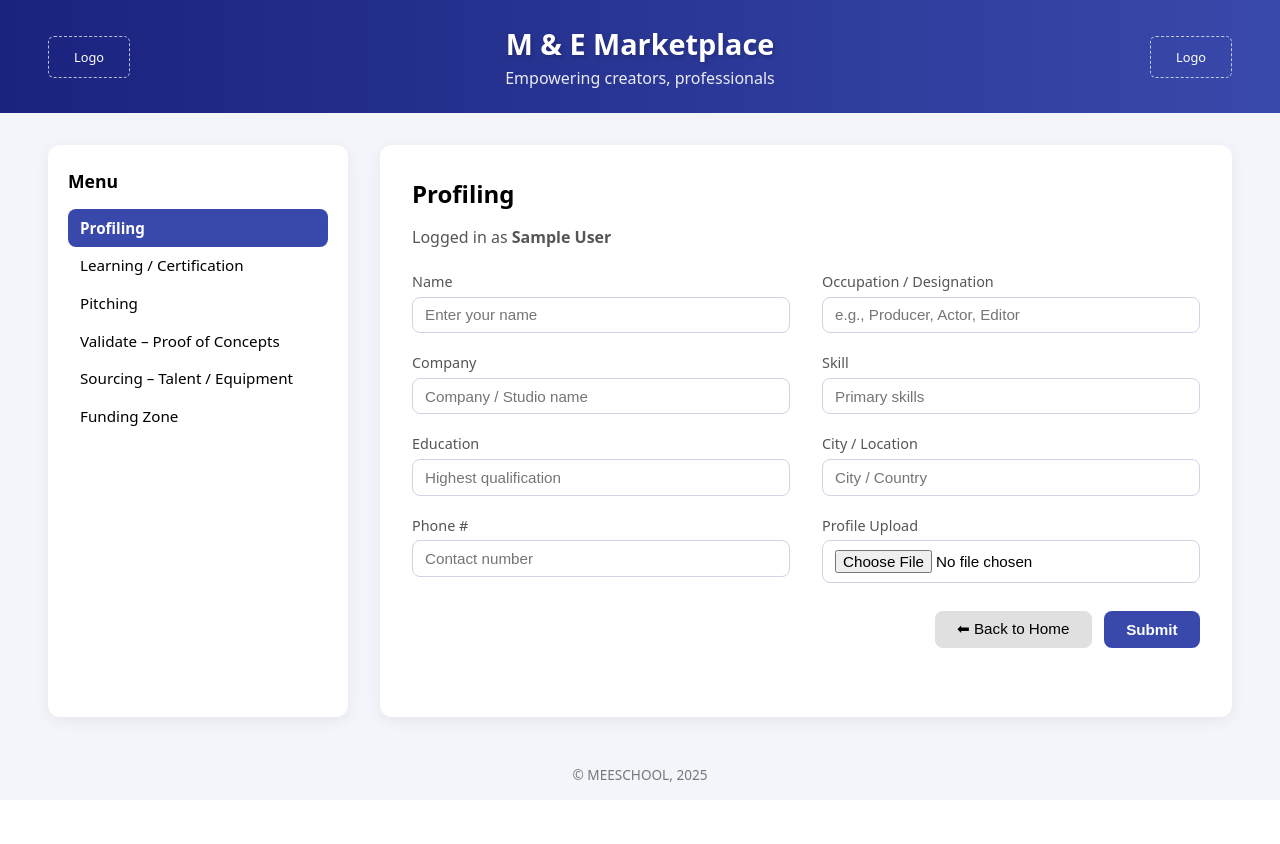
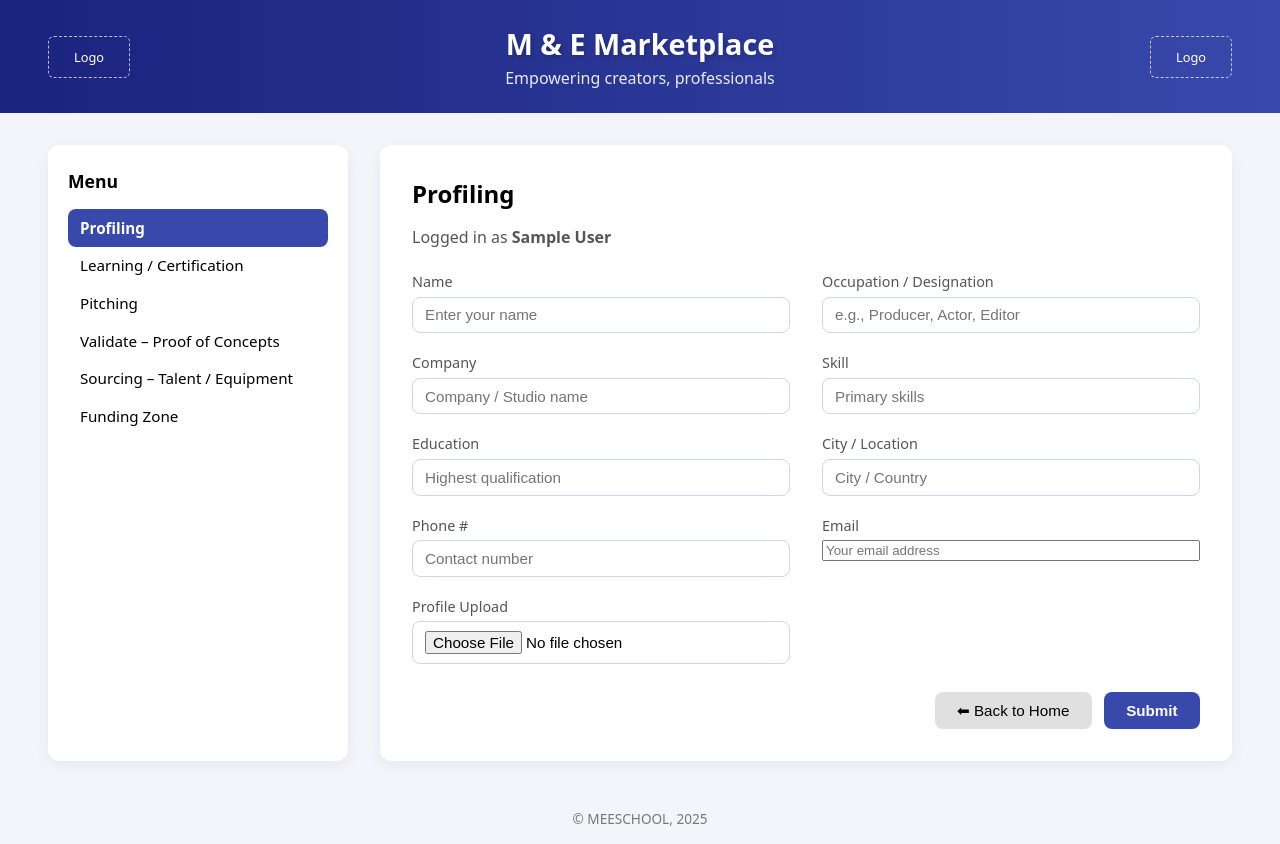
Before and after one commit to sudheerkumarchowdary/Mepro2025-Frontend, a React (Create React App) app: page /profiling in a window 1280 px wide. Before the commit the page ends 800 px from the top, so only its background shows below. Built offline with nearby package versions, Linux system fonts and the light colour scheme; no server answers; sample sign-in values are in the browser's storage.

Commit message:
Adding E mail

```diff
--- a/src/Profiling/ProfilingPage.js
+++ b/src/Profiling/ProfilingPage.js
@@ -92,6 +92,10 @@ const ProfilingPage = () => {
               <input type="tel" placeholder="Contact number" />
             </div>
             <div className="form-row">
+              <label>Email</label>
+              <input type="email" placeholder="Your email address" />
+            </div>
+            <div className="form-row">
               <label>Profile Upload</label>
               <input type="file" />
             </div>
```
